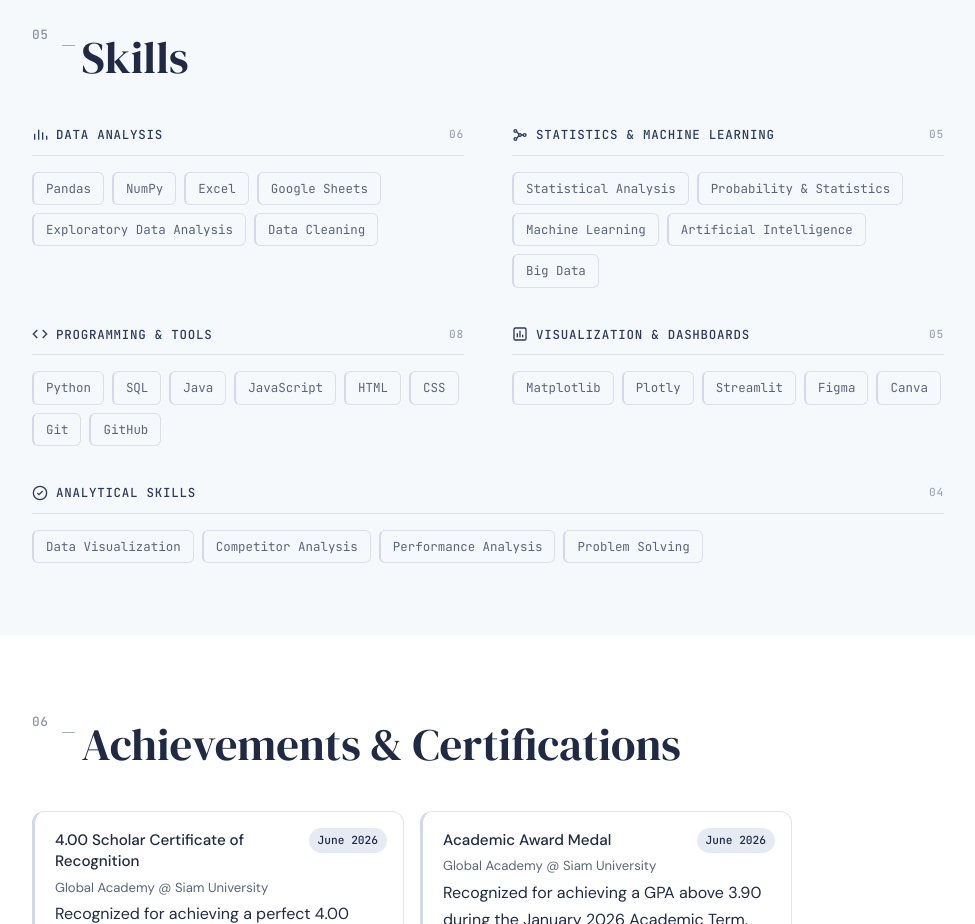
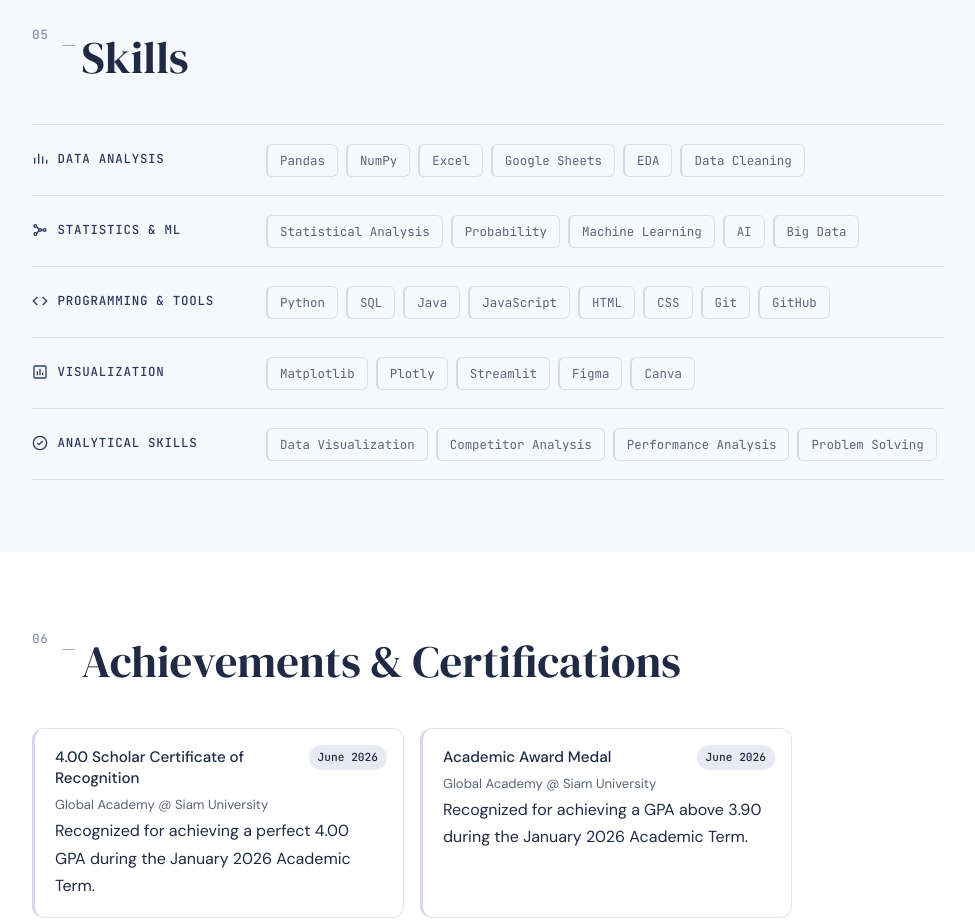
Before and after one commit to SELENA1405/Data_Analysis_Portfolio, a plain HTML site: page index.html in a window 1280 px wide. Shown: the part 3440-4364 px from the top of the page, without its empty margins (152-1127 px from the left). Drawn offline with Linux system fonts and the light colour scheme.

Commit message:
Tidy skills layout into aligned rows
- Remove per-group item counts
- One row per group: name on the left, skills on the right
- Shorter labels (EDA, AI, Probability, Statistics & ML, Visualization)
  so each group fits on a single line; full names kept in tooltips

```diff
--- a/index.html
+++ b/index.html
@@ -621,7 +621,6 @@
         <h3 class="skills-group-title">
           <svg width="16" height="16" viewBox="0 0 24 24" fill="none" stroke="currentColor" stroke-width="2" aria-hidden="true"><line x1="4" y1="19" x2="4" y2="10"/><line x1="10" y1="19" x2="10" y2="4"/><line x1="16" y1="19" x2="16" y2="8"/><line x1="22" y1="19" x2="22" y2="13"/></svg>
           Data Analysis
-          <span class="skills-count">06</span>
         </h3>
 
         <div class="skill-tags">
@@ -629,7 +628,7 @@
           <span class="skill-tag" data-tooltip="Numerical computing">NumPy</span>
           <span class="skill-tag" data-tooltip="Data organization and analysis">Excel</span>
           <span class="skill-tag" data-tooltip="Tracking sheets and reporting">Google Sheets</span>
-          <span class="skill-tag" data-tooltip="Finding patterns before modeling">Exploratory Data Analysis</span>
+          <span class="skill-tag" data-tooltip="Exploratory data analysis">EDA</span>
           <span class="skill-tag" data-tooltip="Handling missing and messy data">Data Cleaning</span>
         </div>
 
@@ -639,16 +638,15 @@
 
         <h3 class="skills-group-title">
           <svg width="16" height="16" viewBox="0 0 24 24" fill="none" stroke="currentColor" stroke-width="2" stroke-linecap="round" aria-hidden="true"><circle cx="5" cy="6" r="2"/><circle cx="5" cy="18" r="2"/><circle cx="12" cy="12" r="2"/><circle cx="19" cy="12" r="2"/><path d="M7 7l3 3.5M7 17l3-3.5M14 12h3"/></svg>
-          Statistics &amp; Machine Learning
-          <span class="skills-count">05</span>
+          Statistics &amp; ML
         </h3>
 
         <div class="skill-tags">
           <span class="skill-tag" data-tooltip="Hypothesis testing and inference">Statistical Analysis</span>
-          <span class="skill-tag" data-tooltip="University coursework">Probability &amp; Statistics</span>
-          <span class="skill-tag" data-tooltip="University coursework">Machine Learning</span>
-          <span class="skill-tag" data-tooltip="University coursework">Artificial Intelligence</span>
-          <span class="skill-tag" data-tooltip="University coursework">Big Data</span>
+          <span class="skill-tag" data-tooltip="Probability &amp; statistics (coursework)">Probability</span>
+          <span class="skill-tag" data-tooltip="Machine learning (coursework)">Machine Learning</span>
+          <span class="skill-tag" data-tooltip="Artificial intelligence (coursework)">AI</span>
+          <span class="skill-tag" data-tooltip="Big data (coursework)">Big Data</span>
         </div>
 
       </div>
@@ -658,7 +656,6 @@
         <h3 class="skills-group-title">
           <svg width="16" height="16" viewBox="0 0 24 24" fill="none" stroke="currentColor" stroke-width="2" aria-hidden="true"><polyline points="16 18 22 12 16 6"/><polyline points="8 6 2 12 8 18"/></svg>
           Programming &amp; Tools
-          <span class="skills-count">08</span>
         </h3>
 
         <div class="skill-tags">
@@ -678,8 +675,7 @@
 
         <h3 class="skills-group-title">
           <svg width="16" height="16" viewBox="0 0 24 24" fill="none" stroke="currentColor" stroke-width="2" aria-hidden="true"><rect x="3" y="3" width="18" height="18" rx="2"/><line x1="8" y1="17" x2="8" y2="11"/><line x1="12" y1="17" x2="12" y2="7"/><line x1="16" y1="17" x2="16" y2="13"/></svg>
-          Visualization &amp; Dashboards
-          <span class="skills-count">05</span>
+          Visualization
         </h3>
 
         <div class="skill-tags">
@@ -692,12 +688,11 @@
 
       </div>
 
-      <div class="skills-group skills-group--wide">
+      <div class="skills-group">
 
         <h3 class="skills-group-title">
           <svg width="16" height="16" viewBox="0 0 24 24" fill="none" stroke="currentColor" stroke-width="2" aria-hidden="true"><circle cx="12" cy="12" r="10"/><path d="M8 12l2.5 2.5L16 9"/></svg>
           Analytical Skills
-          <span class="skills-count">04</span>
         </h3>
 
         <div class="skill-tags">
--- a/styles.css
+++ b/styles.css
@@ -872,14 +872,18 @@ section:nth-child(even) {
 
 
 /* ── SKILLS ── */
+/* one row per group: name on the left, skills on the right */
 .skills-grid {
-  display: grid;
-  grid-template-columns: repeat(2, minmax(0, 1fr));
-  gap: 2.25rem 3rem;
+  border-top: 0.5px solid var(--border);
 }
 
-.skills-group--wide {
-  grid-column: 1 / -1;
+.skills-group {
+  display: grid;
+  grid-template-columns: 210px 1fr;
+  align-items: start;
+  gap: 1.5rem;
+  padding: 1.15rem 0;
+  border-bottom: 0.5px solid var(--border);
 }
 
 .skills-group-title {
@@ -891,22 +895,12 @@ section:nth-child(even) {
   font-weight: 500;
   display: flex;
   align-items: center;
-  gap: 0.5rem;
-  margin-bottom: 1rem;
-  padding-bottom: 0.6rem;
-  border-bottom: 0.5px solid var(--border);
+  gap: 0.6rem;
+  min-height: 31px;   /* lines up with the first row of tags */
 }
 
 .skills-group-title svg {
   flex-shrink: 0;
-}
-
-/* item count, echoing the 01/02 section numbers */
-.skills-count {
-  margin-left: auto;
-  font-size: 0.7rem;
-  color: var(--text-light);
-  opacity: 0.8;
 }
 
 .skill-tags {
@@ -1258,8 +1252,9 @@ footer {
     left: -2rem;
   }
 
-  .skills-grid {
+  .skills-group {
     grid-template-columns: 1fr;
+    gap: 0.6rem;
   }
 
   .contact-links {
```
